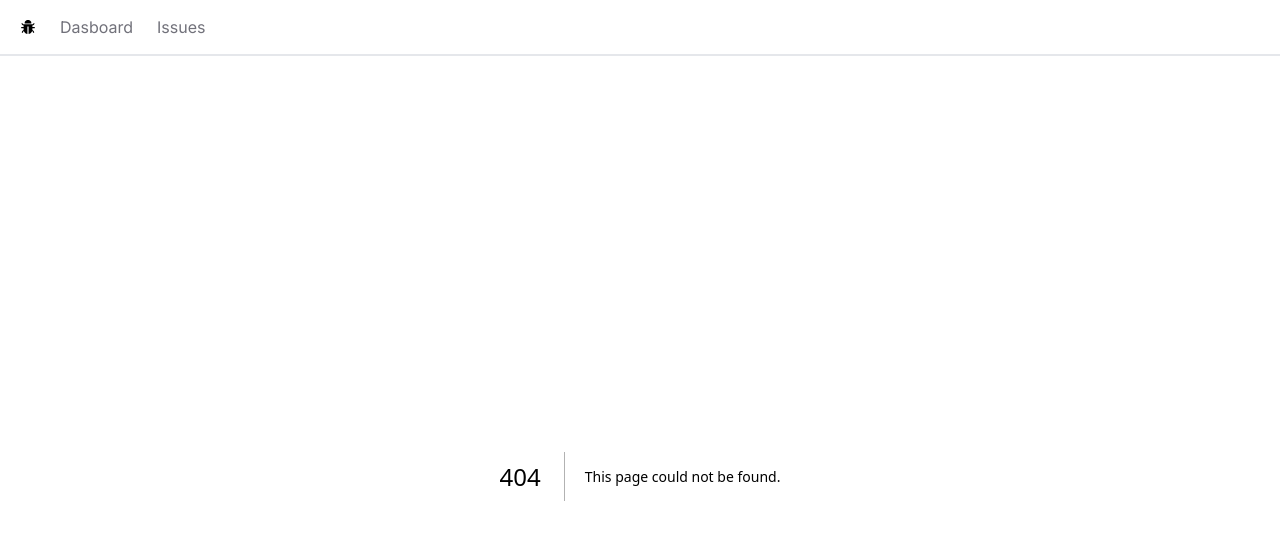
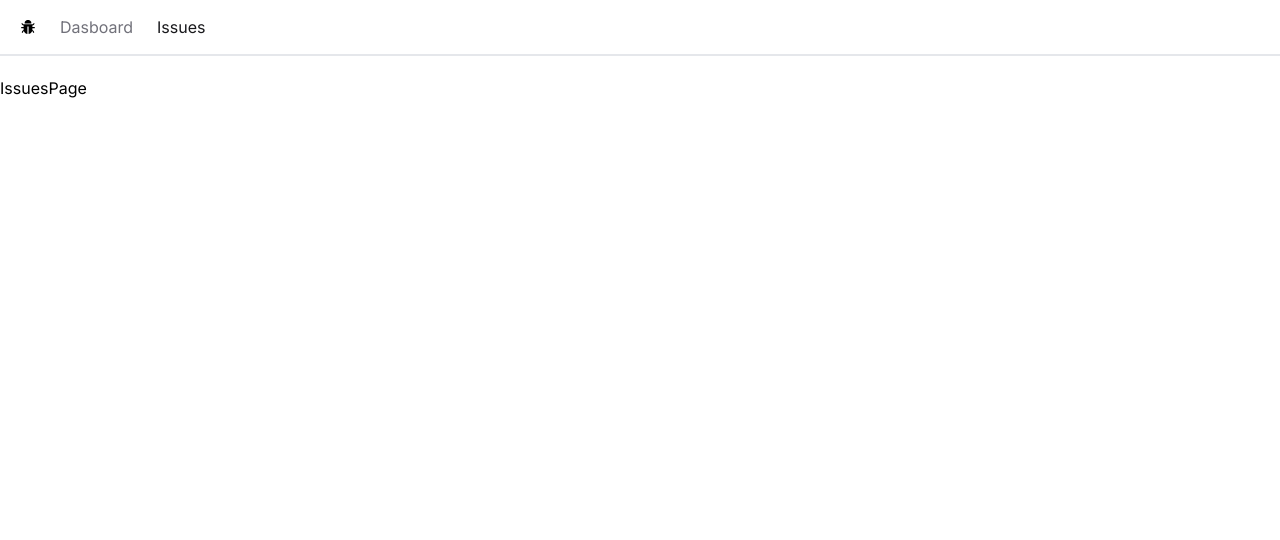
Before and after one commit to vat332/issue-tracker, a Next.js app: page /issues in a window 1280 px wide. Before the commit this address had no page. Shown: the top 540 px of the page. Built offline with nearby package versions, Linux system fonts and the light colour scheme.

Commit message:
Style the active link in the navbar

```diff
--- a/app/NavBar.tsx
+++ b/app/NavBar.tsx
@@ -1,11 +1,17 @@
+"use client";
 import Link from "next/link";
 import React from "react";
 import { AiFillBug } from "react-icons/ai";
+import { usePathname } from "next/navigation";
+import classnames from "classnames";
+
 const NavBar = () => {
+  const currentPath = usePathname();
   const links = [
     { label: "Dasboard", href: "/" },
     { label: "Issues", href: "/issues" },
   ];
+
   return (
     <nav className="flex space-x-6 border-b-2 mb-5 px-5 h-14 items-center">
       <Link href="/">
@@ -14,7 +20,11 @@ const NavBar = () => {
       <ul className="flex space-x-6">
         {links.map((link) => (
           <Link
-            className="text-zinc-500 hover:text-zinc-800 transition-colors"
+            className={classnames({
+              "text-zinc-900": link.href === currentPath,
+              "text-zinc-500": link.href !== currentPath,
+              "hover:text-zinc-800 transition-colors": true,
+            })}
             key={link.href}
             href={link.href}
           >
--- /dev/null
+++ b/app/issues/page.tsx
@@ -0,0 +1,7 @@
+import React from "react";
+
+const IssuesPage = () => {
+  return <div>IssuesPage</div>;
+};
+
+export default IssuesPage;
```
